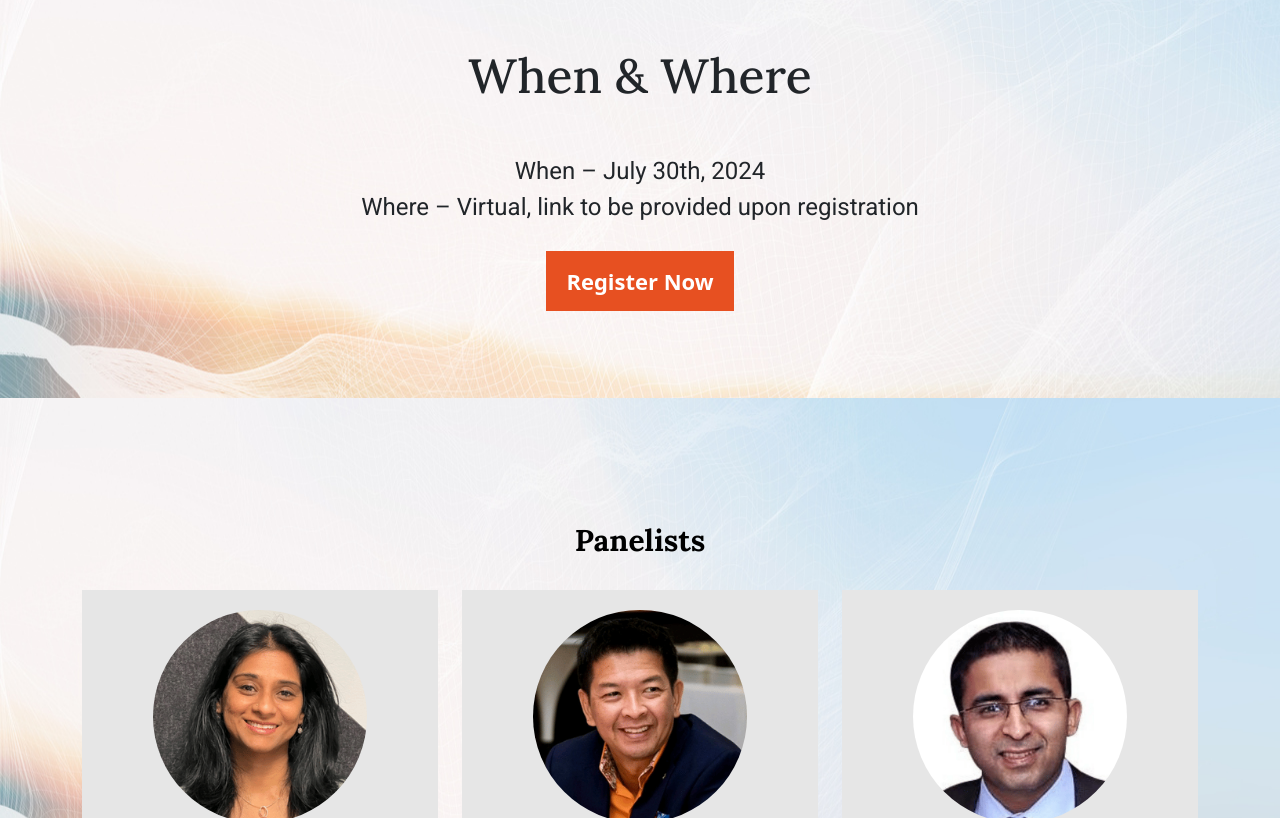
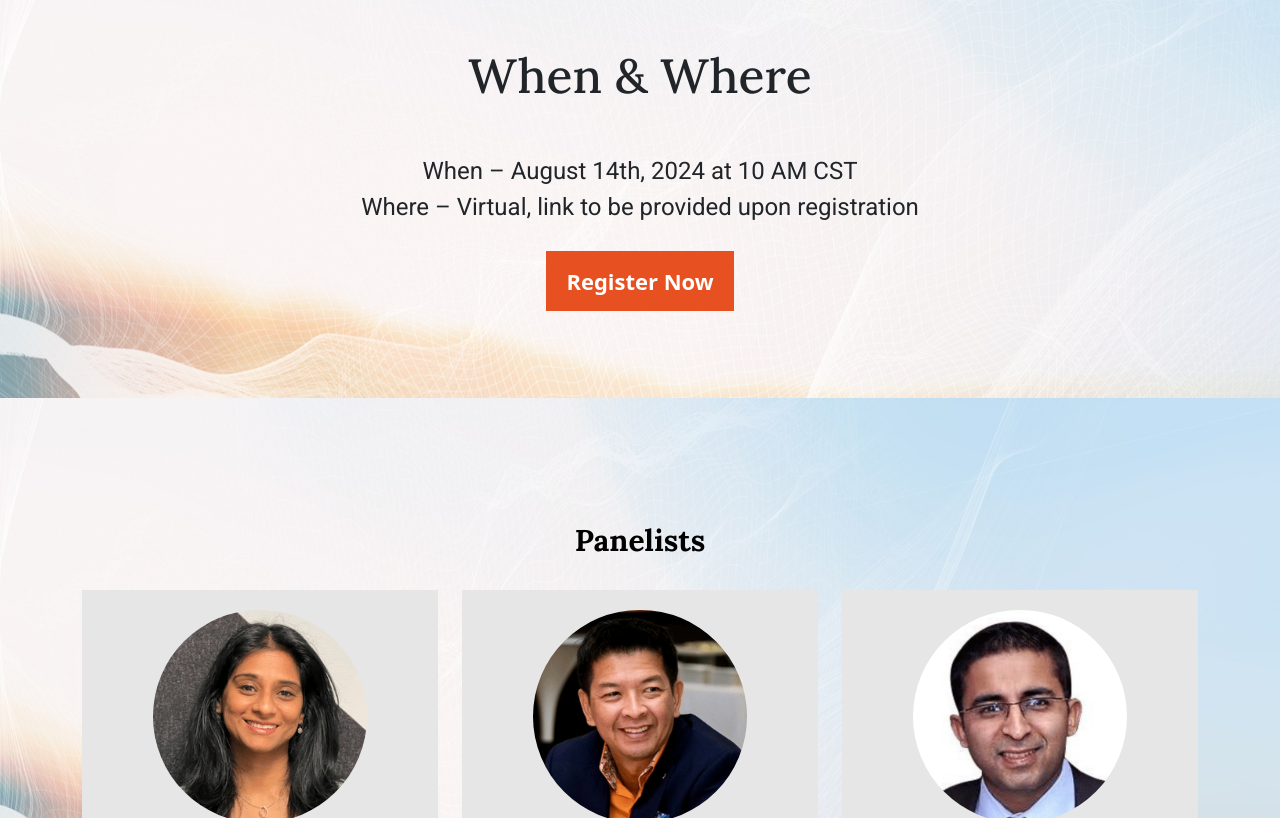
Before and after one commit to EasyLink2023/lluminant-microsite, a plain HTML site: page index.html in a window 1280 px wide. Shown: the part 1420-2238 px from the top of the page. Drawn offline with Linux system fonts and the light colour scheme.

Commit message:
event date changes updated

```diff
--- a/index.html
+++ b/index.html
@@ -105,7 +105,7 @@
                 <div class="venue-sect">
                     <h2 class="py-3">When & Where</h2>
                     <p >
-                        When – July 30th, 2024<br />
+                        When –  August 14th, 2024 at 10 AM CST<br />
                         Where – Virtual, link to be provided upon registration
                     </p>
                     <a href="#Sign" class="sign-btn">
```
